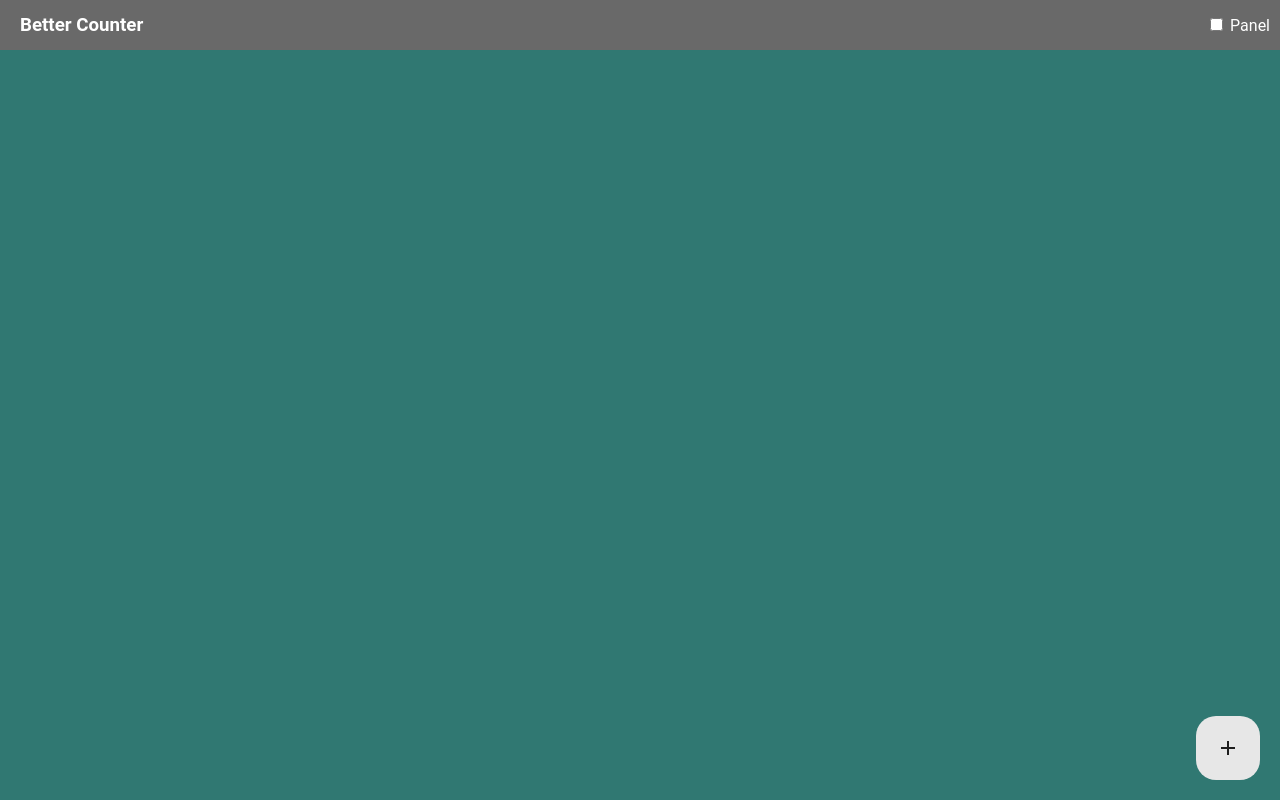
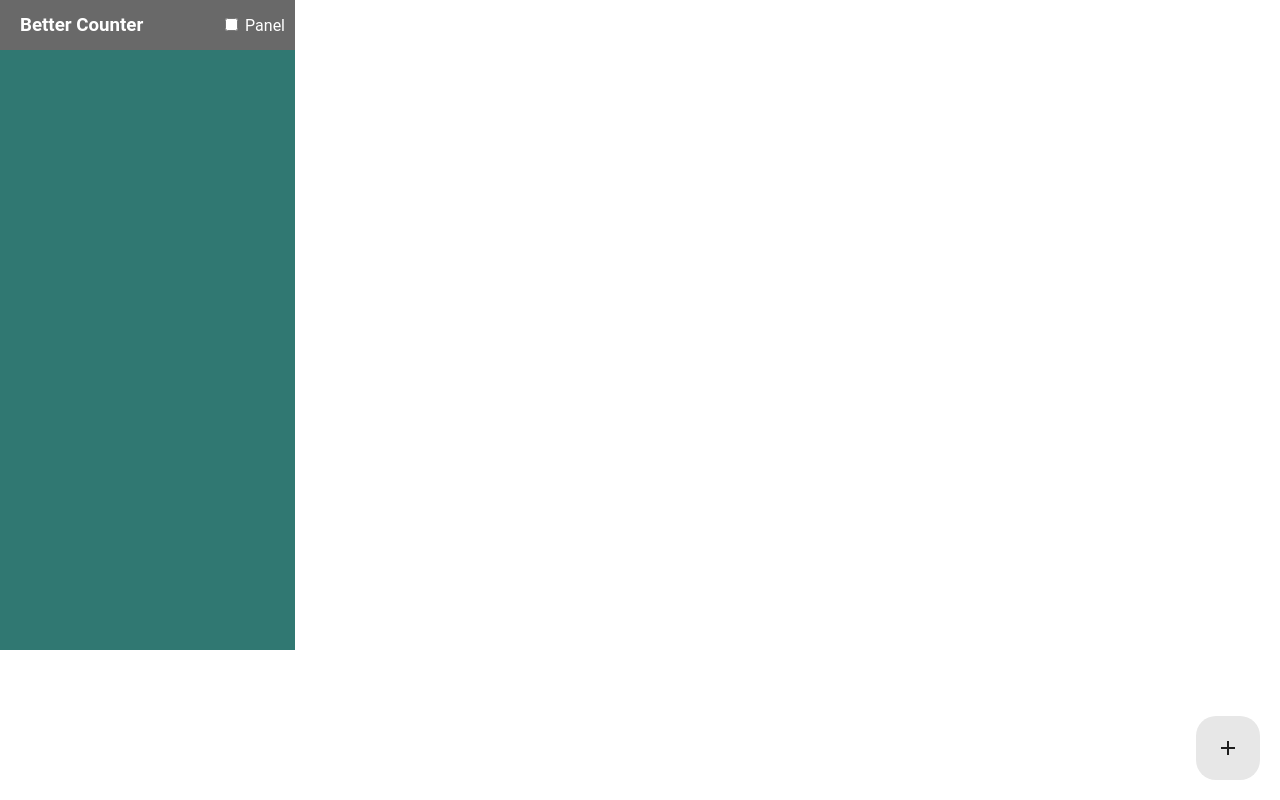
Before and after one commit to Roohollah81/better-counter, a SvelteKit app in the folder my-app/: page / in a window 1280 px wide. Built offline with nearby package versions, Linux system fonts and the light colour scheme.

Commit message:
resize body

```diff
--- a/my-app/src/routes/+page.svelte
+++ b/my-app/src/routes/+page.svelte
@@ -286,8 +286,8 @@
 		font-size: 0px;
 	}
 	.body {
-		width: 100%;
-		height: 100%;
+		width: 295px;
+		height: 650px;
 		background-color: #307872;
 		position: absolute;
 		overflow-x: hidden; /* Prevent horizontal overflow */
```
